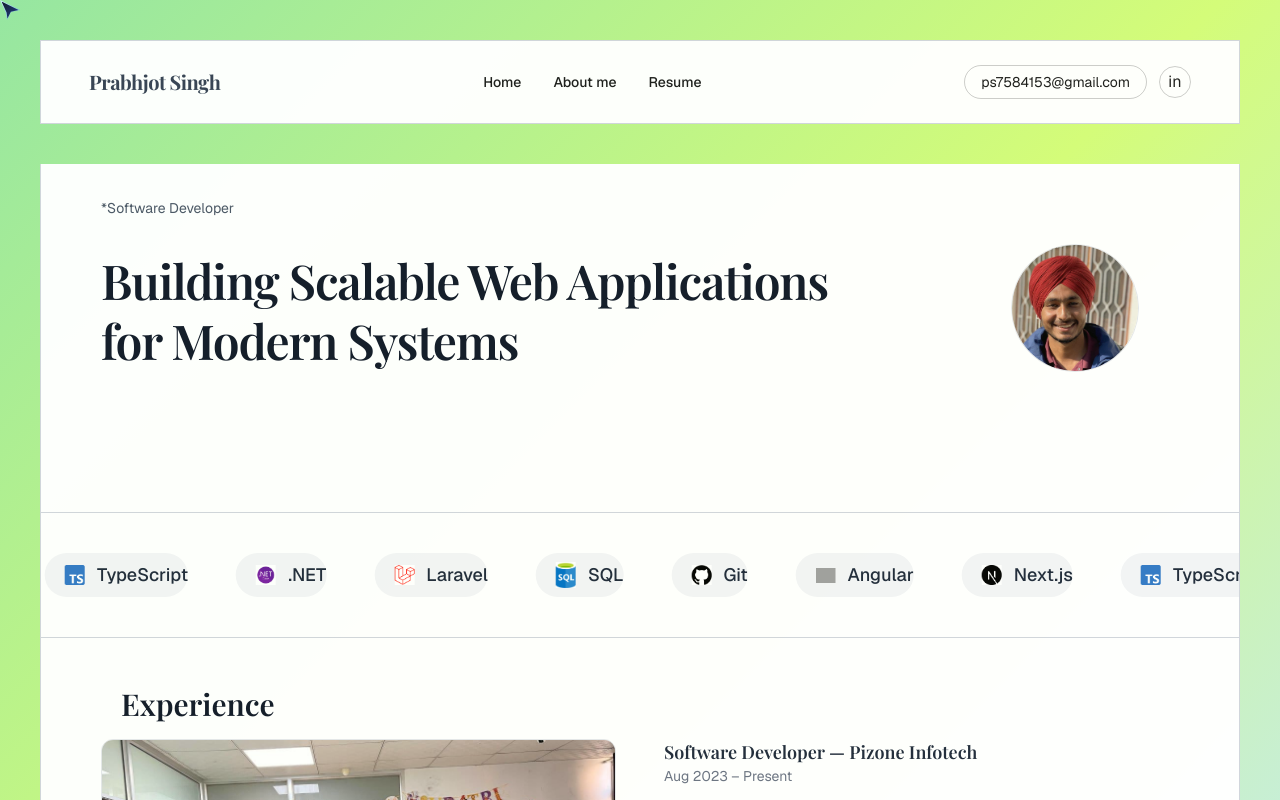
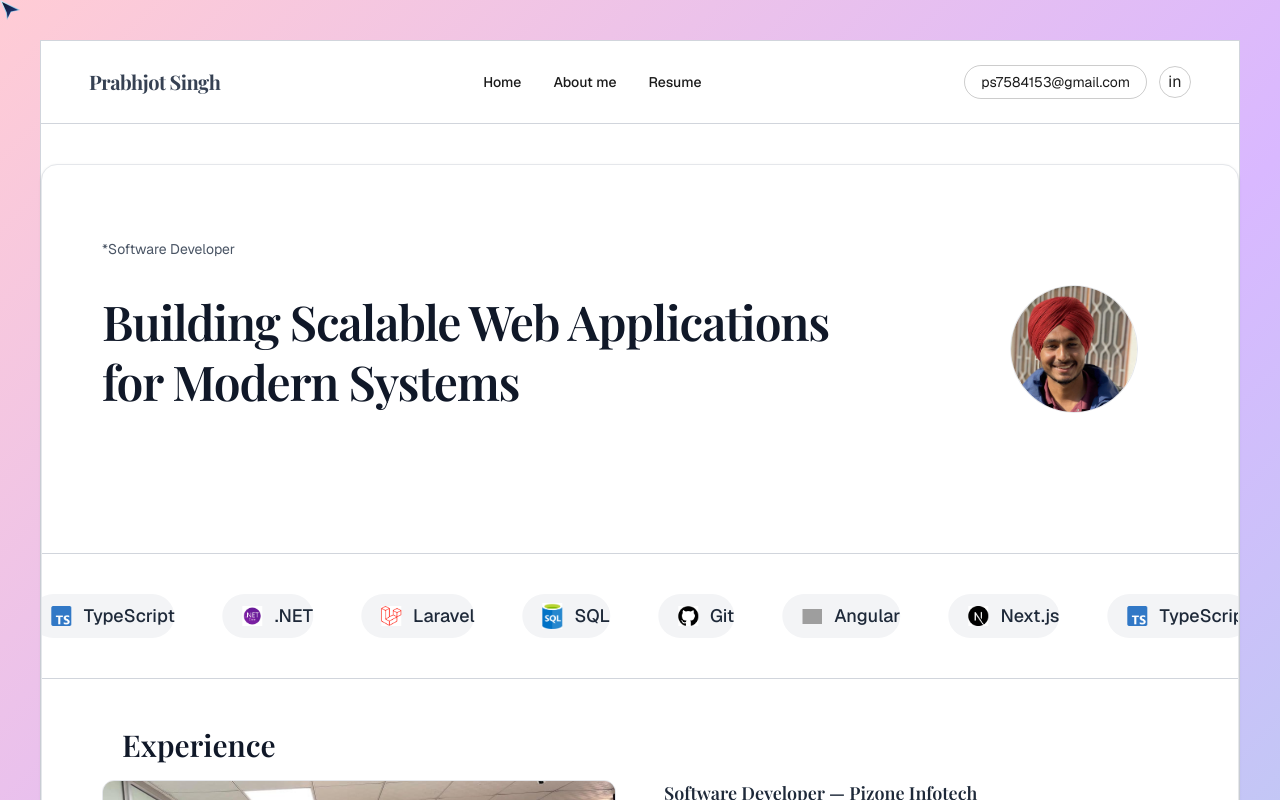
Before and after one commit to PRABH-0/my-portfolio, a Next.js app: page / in a window 1280 px wide. Shown: the top 800 px of the page. Built offline with nearby package versions, Linux system fonts and the light colour scheme; grey boxes are pictures that could not be loaded.

Commit message:
Prototype done of Portfolio

```diff
--- a/app/about/page.tsx
+++ b/app/about/page.tsx
@@ -113,14 +113,6 @@ export default function AboutPage() {
                 <span className="text-gray-500">@PRABH-0</span>
               </a>
 
-              <a
-                href="https://twitter.com/yourhandle"
-                target="_blank"
-                className="flex items-center justify-between px-5 py-3 border border-gray-200 rounded-lg text-sm text-gray-700 hover:bg-gray-50 transition cursor-none"
-              >
-                <span>Twitter</span>
-                <span className="text-gray-500">@yourhandle</span>
-              </a>
 
             </div>
              {/* Left: Text */}
--- a/app/globals.css
+++ b/app/globals.css
@@ -13,15 +13,14 @@ body {
 
   background: linear-gradient(
     -45deg,
-    #ff9a9e,  /* Coral Pink */
-    #fad0c4,  /* Peach */
-    #fad0c4,  /* Peach (duplicate for smooth transition) */
-    #a1c4fd,  /* Sky Blue */
-    #c2e9fb,  /* Light Blue */
-    #d4fc79,  /* Lime Green */
-    #96e6a1,  /* Mint */
-    #fbc2eb,  /* Pink */
-    #a6c1ee    /* Lavender */
+    #ffd6e7,  /* Soft Pink */
+    #fff0b3,  /* Light Yellow */
+    #b5ead7,  /* Mint Green */
+    #a8d8ea,  /* Sky Blue */
+    #d9b8ff,  /* Lavender */
+    #ffccd5,  /* Blush Pink */
+    #c7f9cc,  /* Pastel Green */
+    #caf0f8   /* Light Cyan */
   );
   background-size: 300% 300%;
   cursor: none;
@@ -41,63 +40,24 @@ code, pre {
 @keyframes gradientBG {
   0% {
     background-position: 0% 50%;
-    background: linear-gradient(-45deg, #ff9a9e, #fad0c4, #a1c4fd, #c2e9fb);
+    background: linear-gradient(-45deg, #ffd6e7, #fff0b3, #b5ead7, #a8d8ea);
   }
   25% {
     background-position: 50% 50%;
-    background: linear-gradient(-45deg, #fad0c4, #a1c4fd, #c2e9fb, #d4fc79);
+    background: linear-gradient(-45deg, #fff0b3, #b5ead7, #a8d8ea, #d9b8ff);
   }
   50% {
     background-position: 100% 50%;
-    background: linear-gradient(-45deg, #a1c4fd, #c2e9fb, #d4fc79, #96e6a1);
+    background: linear-gradient(-45deg, #b5ead7, #a8d8ea, #d9b8ff, #ffccd5);
   }
   75% {
     background-position: 50% 100%;
-    background: linear-gradient(-45deg, #c2e9fb, #d4fc79, #96e6a1, #fbc2eb);
+    background: linear-gradient(-45deg, #a8d8ea, #d9b8ff, #ffccd5, #c7f9cc);
   }
   100% {
     background-position: 0% 50%;
-    background: linear-gradient(-45deg, #d4fc79, #96e6a1, #fbc2eb, #a6c1ee);
+    background: linear-gradient(-45deg, #d9b8ff, #ffccd5, #c7f9cc, #caf0f8);
   }
-}
-
-/* Alternative: Even faster animation with more colors */
-@keyframes fastGradientBG {
-  0% { background-position: 0% 0%; }
-  25% { background-position: 100% 0%; }
-  50% { background-position: 100% 100%; }
-  75% { background-position: 0% 100%; }
-  100% { background-position: 0% 0%; }
-}
-
-/* Optional: Add a subtle pulse effect */
-@keyframes pulseBackground {
-  0% { opacity: 1; }
-  50% { opacity: 0.95; }
-  100% { opacity: 1; }
-}
-
-body {
-  animation:
-    gradientBG 12s ease infinite,
-    pulseBackground 8s ease-in-out infinite;
-}
-
-/* For a different speed, use this class instead */
-.fast-gradient {
-  background: linear-gradient(
-    -45deg,
-    #ff6b6b, /* Bright Red */
-    #ff9f68, /* Orange */
-    #ffd166, /* Yellow */
-    #06d6a0, /* Emerald */
-    #118ab2, /* Blue */
-    #073b4c, /* Dark Blue */
-    #7209b7, /* Purple */
-    #f72585  /* Pink */
-  );
-  background-size: 300% 300%;
-  animation: fastGradientBG 8s ease infinite;
 }
 
 /* ================= CLICK RIPPLE EFFECT ================= */
@@ -119,31 +79,3 @@ body {
 .animate-ripple {
   animation: ripple 1s cubic-bezier(0.22, 1, 0.36, 1) forwards;
 }
-
-/* Optional: Add a subtle shimmer effect to the gradient */
-@keyframes shimmer {
-  0% {
-    background-position: -200% center;
-  }
-  100% {
-    background-position: 200% center;
-  }
-}
-
-.shimmer-bg {
-  background: linear-gradient(
-    90deg,
-    transparent 0%,
-    rgba(255, 255, 255, 0.1) 50%,
-    transparent 100%
-  );
-  background-size: 200% 100%;
-  animation: shimmer 3s infinite linear;
-  position: fixed;
-  top: 0;
-  left: 0;
-  right: 0;
-  bottom: 0;
-  pointer-events: none;
-  z-index: -1;
-}
--- a/components/CustomCursor.tsx
+++ b/components/CustomCursor.tsx
@@ -52,10 +52,10 @@ export default function CustomCursor() {
           key={ripple.id}
           className="pointer-events-none fixed z-[9998] rounded-full animate-ripple"
           style={{
-            left: ripple.x - 12,
-            top: ripple.y - 12,
-            width: 24,
-            height: 24,
+            left: ripple.x - 14,
+            top: ripple.y - 14,
+            width: 28,
+            height: 28,
             background: "rgba(26, 83, 173, 0.4)",
           }}
         />
@@ -68,6 +68,7 @@ export default function CustomCursor() {
           transform: `translate(${position.x}px, ${position.y}px)`,
         }}
       >
+        {/* Mid-size cursor */}
         <div className="relative w-5 h-5">
           {/* Outer Light Border */}
           <div
@@ -80,7 +81,7 @@ export default function CustomCursor() {
 
           {/* Inner Dark Body */}
           <div
-            className="absolute inset-[1.5px]"
+            className="absolute inset-[2px]"
             style={{
               background: "linear-gradient(135deg, #0f172a, #1e3a8a)",
               clipPath: "polygon(0 0, 100% 50%, 55% 60%, 35% 100%, 30% 65%)",
--- a/components/Footer.tsx
+++ b/components/Footer.tsx
@@ -34,7 +34,7 @@ export default function Footer() {
         {/* Right: Social */}
         <div className="flex items-center gap-3 mt-4 md:mt-0">
           <a
-            href="https://linkedin.com/in/yourprofile"
+            href="https://www.linkedin.com/in/prabhjot-singh-008a0a2aa/"
             target="_blank"
             className="w-9 h-9 flex items-center justify-center border border-gray-300 rounded-full text-gray-700 hover:bg-gray-100 transition"
           >
--- a/components/Hero.tsx
+++ b/components/Hero.tsx
@@ -3,7 +3,6 @@
 import { useEffect, useRef, useState } from "react";
 import Image from "next/image";
 import { Playfair_Display, Geist } from "next/font/google";
-
 
 const playfair = Playfair_Display({
   subsets: ["latin"],
@@ -19,6 +18,7 @@ export default function Hero() {
   const positionRef = useRef(0);
   const isPaused = useRef(false);
   const [openIndex, setOpenIndex] = useState<number | null>(null);
+
   // Project images for carousel
   const projectImages = [
     "/snera images/snera-1.png",
@@ -98,7 +98,9 @@ const [openIndex, setOpenIndex] = useState<number | null>(null);
   };
 
   return (
-    <div className={geist.className}>
+    <div className={`${geist.className} min-h-screen flex justify-center`}>
+      <div className="w-full max-w-7xl bg-white border border-gray-200 shadow-sm rounded-2xl my-10 mx-4">
+
         {/* ================= HERO ================= */}
         <section className="w-full mx-auto my-[40px]">
           <div className="flex flex-col md:flex-row items-center justify-between gap-12 px-[60px]">
@@ -244,7 +246,6 @@ const [openIndex, setOpenIndex] = useState<number | null>(null);
                   className="object-cover w-full h-auto transition-opacity duration-500"
                 />
 
-
                 {/* Dots Indicator */}
                 <div className="absolute bottom-4 left-1/2 -translate-x-1/2 flex gap-2">
                   {projectImages.map((_, index) => (
@@ -274,6 +275,7 @@ const [openIndex, setOpenIndex] = useState<number | null>(null);
             </div>
           </div>
         </section>
+
         {/* ================= CURIOUS ================= */}
         <section className="pt-[60px] pb-24">
           <hr className="border-gray-300 mb-12" />
@@ -307,7 +309,6 @@ const [openIndex, setOpenIndex] = useState<number | null>(null);
                 </div>
               )}
             </div>
-
 
             {/* Item 3 */}
             <div className="border border-gray-200 rounded-lg overflow-hidden">
@@ -374,13 +375,80 @@ const [openIndex, setOpenIndex] = useState<number | null>(null);
                 </div>
               )}
             </div>
-
           </div>
         </section>
 
+        {/* ================= CONTACT ================= */}
+        <section className="pt-[80px] pb-32">
+          <hr className="border-gray-300 mb-12" />
+
+          <h2
+            className={`${playfair.className} text-3xl font-semibold text-gray-900 mb-8 pl-20`}
+          >
+            Contact Me
+          </h2>
+
+          <div className="max-w-6xl mx-auto px-6 grid grid-cols-1 md:grid-cols-2 gap-12">
+
+            {/* Left: Text */}
+            <div>
+              <p className="text-sm text-gray-600 leading-relaxed mb-4">
+                I'm always open to discussing new projects, creative ideas, or opportunities
+                to be part of something meaningful. Feel free to reach out through any of the
+                platforms below.
+              </p>
+
+              <p className="text-sm text-gray-600 leading-relaxed">
+                Whether it's about development, collaboration, or just a friendly conversation —
+                I'd love to connect.
+              </p>
+            </div>
+
+            {/* Right: Social Links */}
+            <div className="flex flex-col space-y-4">
+              <a
+                href="mailto:prabhjot@example.com"
+                className="flex items-center justify-between px-5 py-3 border border-gray-200 rounded-lg text-sm text-gray-700 hover:bg-gray-50 transition cursor-none"
+              >
+                <span>Email</span>
+                <span className="text-gray-500">prabhjot@example.com</span>
+              </a>
+
+              <a
+                href="https://www.linkedin.com/in/yourprofile"
+                target="_blank"
+                rel="noopener noreferrer"
+                className="flex items-center justify-between px-5 py-3 border border-gray-200 rounded-lg text-sm text-gray-700 hover:bg-gray-50 transition cursor-none"
+              >
+                <span>LinkedIn</span>
+                <span className="text-gray-500">/in/yourprofile</span>
+              </a>
+
+              <a
+                href="https://github.com/yourusername"
+                target="_blank"
+                rel="noopener noreferrer"
+                className="flex items-center justify-between px-5 py-3 border border-gray-200 rounded-lg text-sm text-gray-700 hover:bg-gray-50 transition cursor-none"
+              >
+                <span>GitHub</span>
+                <span className="text-gray-500">@yourusername</span>
+              </a>
+
+              <a
+                href="https://twitter.com/yourhandle"
+                target="_blank"
+                rel="noopener noreferrer"
+                className="flex items-center justify-between px-5 py-3 border border-gray-200 rounded-lg text-sm text-gray-700 hover:bg-gray-50 transition cursor-none"
+              >
+                <span>Twitter</span>
+                <span className="text-gray-500">@yourhandle</span>
+              </a>
+            </div>
+          </div>
+        </section>
 
       </div>
-
+    </div>
   );
 }
 
```
Also changed, not shown: components/Navbar.tsx (+66 -13 lines). Lines whose indentation alone changed are shown as unchanged.
